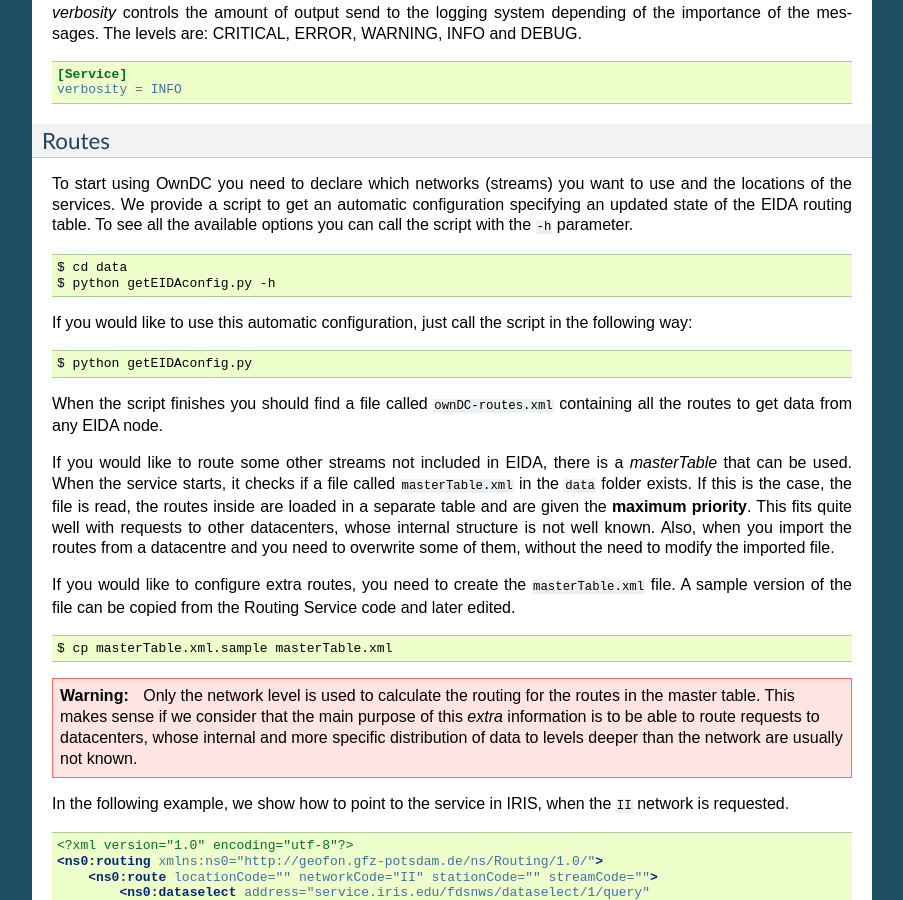
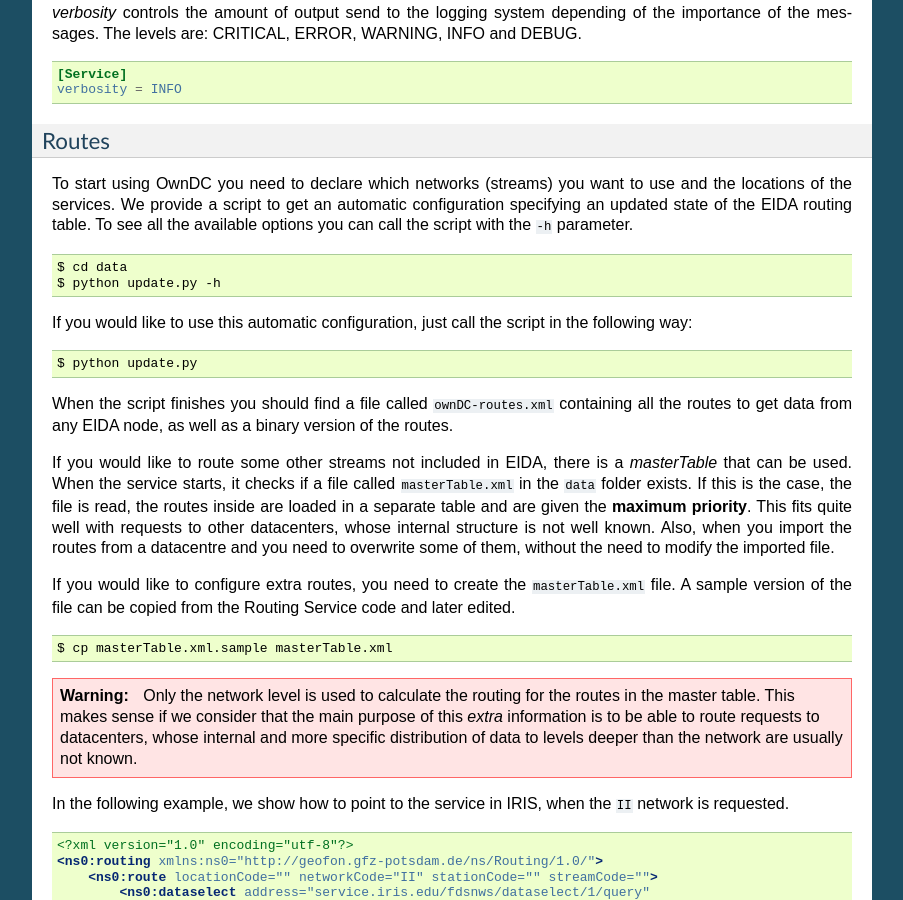
Before and after one commit to javiquinte/owndc, a Sphinx documentation site: the page built from doc/index.rst, in a window 1280 px wide and 900 px high, scrolled down 952 px. Shown: the whole window, without its empty margins (198-1101 px from the left). Built offline with Sphinx 7.4.7, drawn with Linux system fonts in a browser that asks for light colours.

Commit message:
Minor changes in commands from the documentation.

```diff
--- a/doc/index.rst
+++ b/doc/index.rst
@@ -80,15 +80,16 @@
 parameter. ::
 
   $ cd data
-  $ python getEIDAconfig.py -h
+  $ python update.py -h
 
 If you would like to use this automatic configuration, just call the script in
 the following way: ::
 
-  $ python getEIDAconfig.py
+  $ python update.py
 
 When the script finishes you should find a file called ``ownDC-routes.xml``
-containing all the routes to get data from any EIDA node.
+containing all the routes to get data from any EIDA node, as well as a binary
+version of the routes.
 
 If you would like to route some other streams not included in EIDA,
 there is a *masterTable* that can be used. When the service starts, it
```
